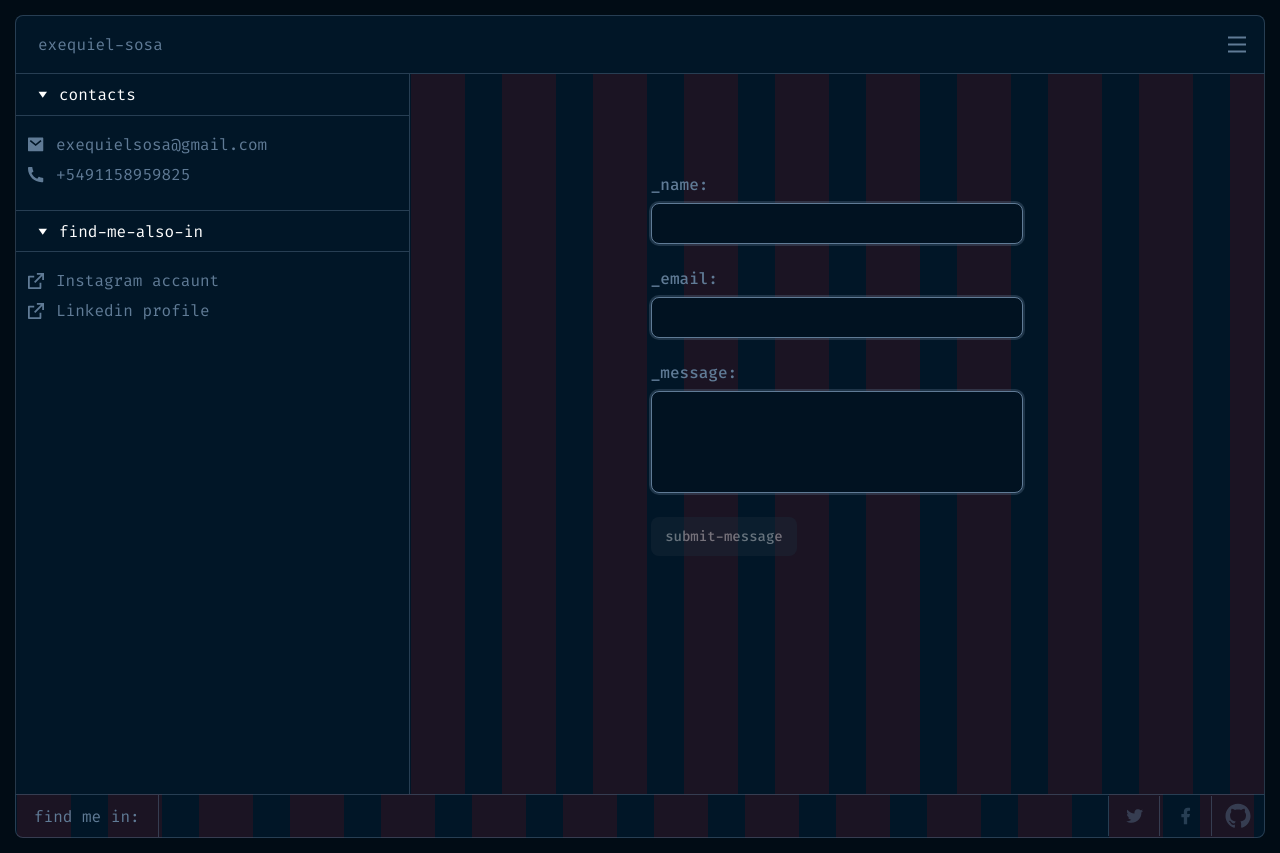
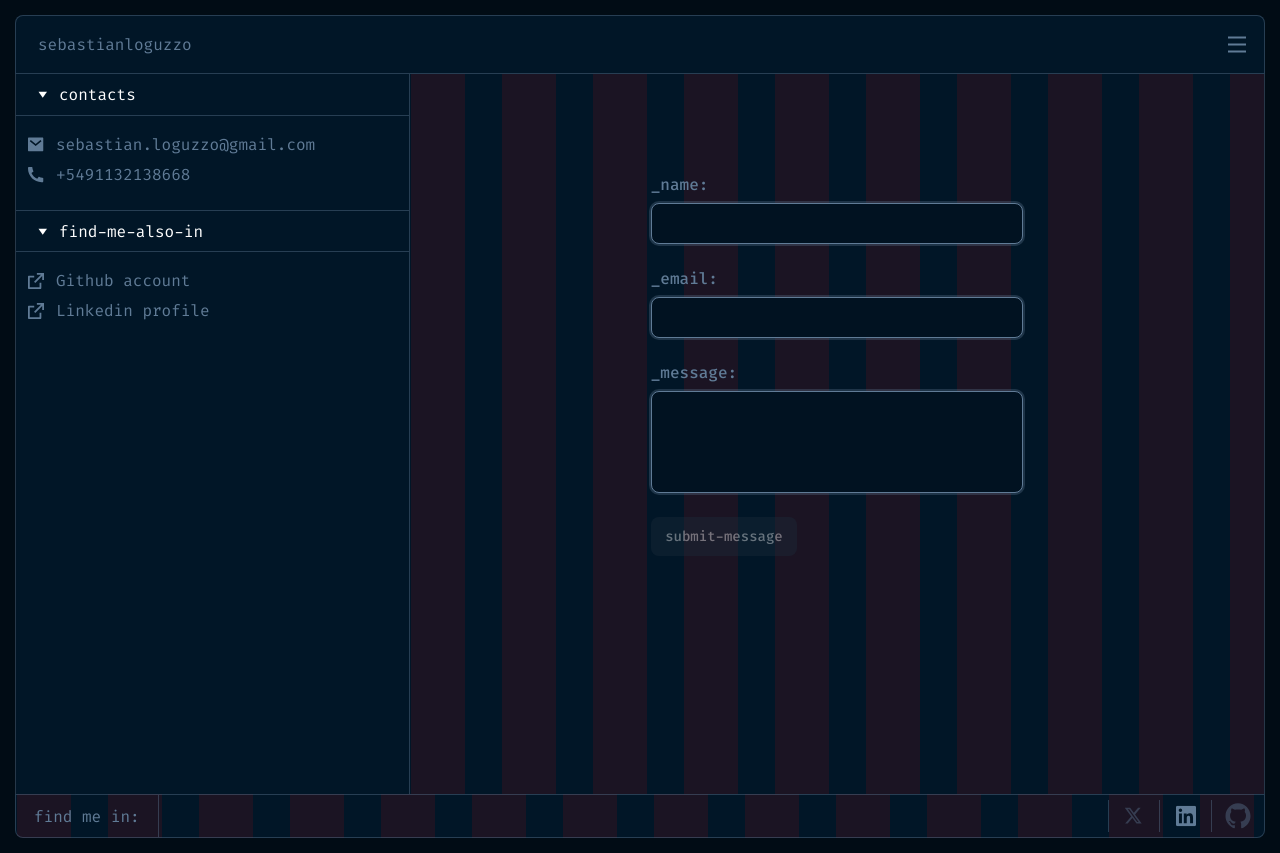
Before and after one commit to sebasl87/sebastianloguzzo, a Next.js app: page /contact-me in a window 1280 px wide. Built offline with nearby package versions, Linux system fonts and the light colour scheme.

Commit message:
changes in home and contact

```diff
--- a/components/atoms/TextTable/index.js
+++ b/components/atoms/TextTable/index.js
@@ -53,7 +53,7 @@ export const TextTable = ({ data }) => {
       <Body>
         {data &&
           data?.map((item) => (
-            <Files>
+            <Files key={item.number}>
               <RowNumber>{item.number}</RowNumber>
               <RowSymbol>{item.symbol}</RowSymbol>
               <Row>{item.text}</Row>
--- a/components/atoms/TitleHome/index.js
+++ b/components/atoms/TitleHome/index.js
@@ -157,7 +157,7 @@ export const TitleHome = ({ handleClick }) => {
   return (
     <Layout>
       <Hi>Hi all. I am</Hi>
-      <Name>Exequiel Sosa</Name>
+      <Name>Sebastian Loguzzo</Name>
       <Frontend>{">"} Front-end developer</Frontend>
       <CanSee>// you can also see it on my Github page</CanSee>
       {isXs ? (
@@ -167,14 +167,14 @@ export const TitleHome = ({ handleClick }) => {
             <Git>githubLink</Git>
             <Equal>=</Equal>
           </LayoutConst>
-          <Link onClick={handleClick}>“https://github.com/exequielsosa”</Link>
+          <Link onClick={handleClick}>“https://github.com/sebasl87</Link>
         </LayoutLinkMobile>
       ) : (
         <LayoutLink>
           <Const>const</Const>
           <Git>githubLink</Git>
           <Equal>=</Equal>
-          <Link onClick={handleClick}>“https://github.com/exequielsosa”</Link>
+          <Link onClick={handleClick}>“https://github.com/sebasl87</Link>
         </LayoutLink>
       )}
     </Layout>
--- a/components/organisms/ContactsContactMe/index.js
+++ b/components/organisms/ContactsContactMe/index.js
@@ -36,32 +36,32 @@ export const ContactsContactMe = () => {
     <Column>
       <LayoutMenu>
         <TitleSection title="contacts" isProject />
-        <MailTo href="mailto:exequielsosa@gmail.com">
+        <MailTo href="mailto:sebastian.loguzzo@gmail.com">
           <ContactSection
-            title="exequielsosa@gmail.com"
+            title="sebastian.loguzzo@gmail.com"
             icon="/mailVector.svg"
           />
         </MailTo>
         <ContactSection
-          title="+5491158959825"
+          title="+5491132138668"
           icon="/phoneVector.svg"
           handleClick={() =>
-            window.open("https://wa.me/541158959825", "_blank")
+            window.open("https://wa.me/541132138668", "_blank")
           }
         />
         <TitleSection title="find-me-also-in" isProject isComplete />
         <ContactSection
-          title="Instagram accaunt"
+          title="Github account"
           icon="/goTo.svg"
           handleClick={() =>
-            window.open("https://instagram.com/exequielsosa", "_blank")
+            window.open("https://github.com/sebasl87", "_blank")
           }
         />
         <ContactSection
           title="Linkedin profile"
           icon="/goTo.svg"
           handleClick={() =>
-            window.open("https://linkedin.com/in/exequielsosa", "_blank")
+            window.open("https://www.linkedin.com/in/sebastian-loguzzo/", "_blank")
           }
         />
       </LayoutMenu>
--- a/components/organisms/Footer/index.js
+++ b/components/organisms/Footer/index.js
@@ -33,7 +33,7 @@ display: flex;
 `;
 
 const ImageLogo = styled.img`
-  width: 43px;
+  width: 20px;
   background-color: transparent;
 `;
 
@@ -86,7 +86,7 @@ export const Footer = () => {
         <Name>find me in:</Name>
         <Logo
           onClick={() =>
-            window.open("https://twitter.com/soyexequielsosa", "_blank")
+            window.open("https://twitter.com/loggi87", "_blank")
           }
         >
           <ImageLogo src="/twitter.svg" />
@@ -94,20 +94,20 @@ export const Footer = () => {
         <Logo
           right
           onClick={() =>
-            window.open("https://facebook.com/exequiel.sosa", "_blank")
+            window.open("https://www.linkedin.com/in/sebastian-loguzzo/", "_blank")
           }
         >
-          <ImageLogo src="/facebook.svg" />
+          <ImageLogo src="/linkedin.svg" />
         </Logo>
       </AlignContent>
       <NoneArea>.</NoneArea>
       <AlignContact>
         <MenuEnd
           onClick={() =>
-            window.open("https://github.com/exequielsosa", "_blank")
+            window.open("https://github.com/sebasl87", "_blank")
           }
         >
-          @exequielsosa <Image src="/github.svg" />
+          @sebasl87 <Image src="/github.svg" />
         </MenuEnd>
       </AlignContact>
     </Layout>
--- a/components/organisms/FooterMobile/index.js
+++ b/components/organisms/FooterMobile/index.js
@@ -41,7 +41,7 @@ border-left: ${(props) => props.left && "1px solid rgba(96, 123, 150, 0.4)"};
 `;
 
 const ImageLogo = styled.img`
-  width: 43px;
+  width: 20px;
   background-color: transparent;
 `;
 
@@ -65,7 +65,7 @@ export const FooterMobile = () => {
           rigth
           left
           onClick={() =>
-            window.open("https://twitter.com/soyexequielsosa", "_blank")
+            window.open("https://twitter.com/loggi87", "_blank")
           }
         >
           <ImageLogo src="/twitter.svg" />
@@ -73,15 +73,15 @@ export const FooterMobile = () => {
         <Logo
           rigth
           onClick={() =>
-            window.open("https://facebook.com/exequiel.sosa", "_blank")
+            window.open("https://www.linkedin.com/in/sebastian-loguzzo/", "_blank")
           }
         >
-          <ImageLogo src="/facebook.svg" />
+          <ImageLogo src="/linkedin.svg" />
         </Logo>
 
         <Logo
           onClick={() =>
-            window.open("https://github.com/exequielsosa", "_blank")
+            window.open("https://github.com/sebasl87", "_blank")
           }
         >
           <ImageGit src="/github2.svg" />
--- a/components/organisms/HeaderMobile/index.js
+++ b/components/organisms/HeaderMobile/index.js
@@ -82,7 +82,7 @@ export const HeaderMobile = () => {
     <LayoutGral>
       <Layout>
         <LayoutMenu>
-          <Name>exequiel-sosa</Name>
+          <Name>sebastianloguzzo</Name>
           <MenuBtn
             src={open ? "/cruz.svg" : "/menuBtn.svg"}
             onClick={toogleOpen}
--- a/components/organisms/header/index.js
+++ b/components/organisms/header/index.js
@@ -70,7 +70,7 @@ export const Header = () => {
   const route = router.asPath;
   return (
     <Layout>
-      <Name>exequiel-sosa</Name>
+      <Name>sebastianloguzzo</Name>
       <AlignContent>
         <MenuCenter isSelected={route === "/"} onClick={() => router.push("/")}>
           _hello
--- a/components/screens/ContactMe/index.js
+++ b/components/screens/ContactMe/index.js
@@ -12,9 +12,8 @@ const Layout = styled.div`
   background: transparent;
   border-left: 1px solid rgba(96, 123, 150, 0.4);
   border-right: 1px solid rgba(96, 123, 150, 0.4);
-  @media(max-height: 768px) {
+  @media (max-height: 768px) {
     min-height: 720px;
-
   }
 `;
 
@@ -24,7 +23,7 @@ const Body = styled.div`
   background: transparent;
   background-image: url("grid2.png");
   background-color: #011627;
-  @media(min-height: 768px) {
+  @media (min-height: 768px) {
     min-height: 720px;
   }
 `;
@@ -107,18 +106,18 @@ const ContactMe = () => {
             />
             {openContacts && (
               <>
-                <MailTo href="mailto:exequielsosa@gmail.com">
+                <MailTo href="mailto:sebastian.loguzzo@gmail.com">
                   <ContactSection
-                    title="exequielsosa@gmail.com"
+                    title="sebastian.loguzzo@gmail.com"
                     icon="/mailVector.svg"
                     isMobile
                   />
                 </MailTo>
                 <ContactSection
-                  title="+5491158959825"
+                  title="+5491132138668"
                   icon="/phoneVector.svg"
                   handleClick={() =>
-                    window.open("https://wa.me/541158959825", "_blank")
+                    window.open("https://wa.me/541132138668", "_blank")
                   }
                   isMobile
                 />
@@ -133,27 +132,27 @@ const ContactMe = () => {
             {openFindMe && (
               <>
                 <ContactSection
-                  title="Instagram accaunt"
-                  icon="/goTo.svg"
-                  handleClick={() =>
-                    window.open("https://instagram.com/exequielsosa", "_blank")
-                  }
-                  isMobile
-                />
-                <ContactSection
                   title="Linkedin profile"
                   icon="/goTo.svg"
                   handleClick={() =>
                     window.open(
-                      "https://linkedin.com/in/exequielsosa",
+                      "https://www.linkedin.com/in/sebastian-loguzzo/",
                       "_blank"
                     )
                   }
                   isMobile
                 />
+                <ContactSection
+                  title="Github account"
+                  icon="/goTo.svg"
+                  handleClick={() =>
+                    window.open("https://github.com/sebasl87", "_blank")
+                  }
+                  isMobile
+                />
               </>
             )}
-            <FormContact isMobile/>
+            <FormContact isMobile />
           </BodyMobile>
         </>
       )}
--- a/components/screens/Home/index.js
+++ b/components/screens/Home/index.js
@@ -1,6 +1,6 @@
 import styled from "styled-components";
 import { TitleHome, HomeSnipets } from "@/components/atoms";
-import { useBreakpoints } from "../../../hooks/useBreakpoints";
+import { useBreakpoints } from "@/hooks/useBreakpoints";
 
 const ImageBlurBlue = styled.img`
   position: absolute;
@@ -132,7 +132,7 @@ const Home = () => {
             <LayoutBody>
               <TitleHome
                 handleClick={() =>
-                  window.open("https://github.com/exequielsosa", "_blank")
+                  window.open("https://github.com/sebasl87", "_blank")
                 }
               />
               <LayoutSnipets>
@@ -148,7 +148,7 @@ const Home = () => {
         <LayoutMobile>
           <TitleHome
             handleClick={() =>
-              window.open("https://github.com/exequielsosa", "_blank")
+              window.open("https://github.com/sebasl87", "_blank")
             }
           />
           <ImageBlurBlueMobile src="/blueBack.svg" />
--- a/pages/index.js
+++ b/pages/index.js
@@ -1,4 +1,4 @@
-import Home from "../components/screens/Home";
+import Home from "@/components/screens/Home";
 import SeoHome from "@/seo/seoHome";
 
 export default function HomeScreen() {
```
Also changed, not shown: public/linkedin.svg (added), public/twitter.svg.
